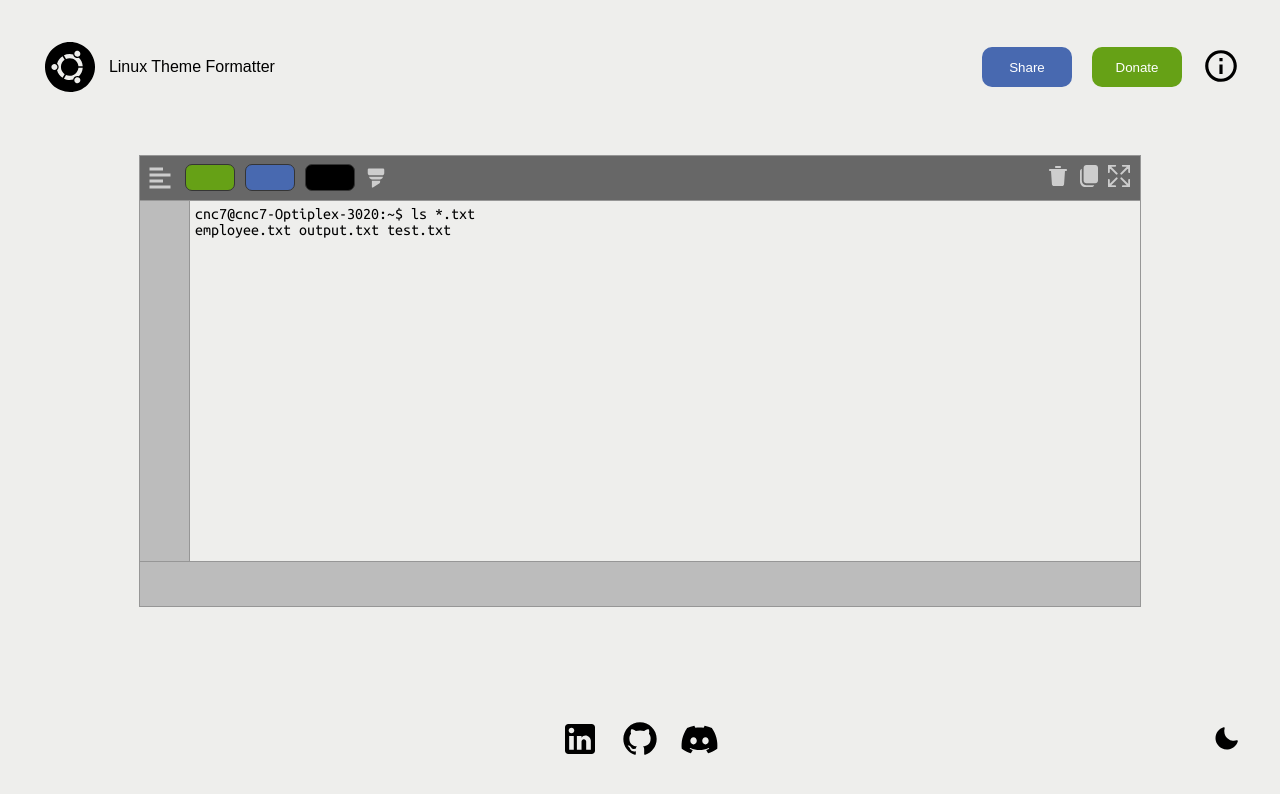
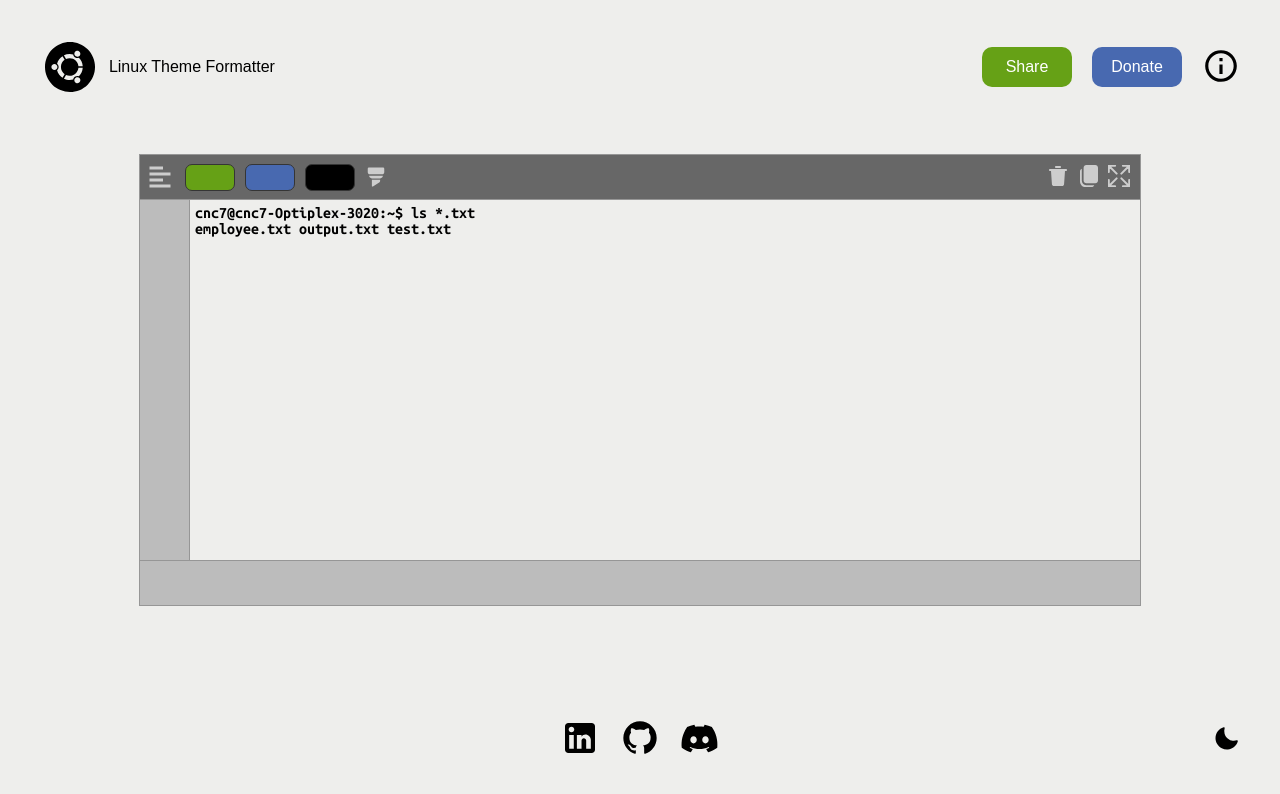
Before and after one commit to ValerianCoelho/Linux-Theme-Formatter, a React (Vite) app: page / in a window 1280 px wide. Shown: the top 794 px of the page. Built offline with nearby package versions, Linux system fonts and the light colour scheme.

Commit message:
Links Added to Buttons

```diff
--- a/src/Components/Navbar/Navbar.jsx
+++ b/src/Components/Navbar/Navbar.jsx
@@ -31,6 +31,10 @@ function Navbar(props) {
       width: 90px;
       height: 40px;
       border-radius: 10px;
+      display: flex;
+      justify-content: center;
+      align-items: center;
+      text-decoration: none;
     }
     .about {
       background-color: ${props.Theme.pageBgColor}
@@ -45,9 +49,9 @@ function Navbar(props) {
           <pre className="title">  Linux Theme Formatter</pre>
         </div>
         <nav className="navigation-section">
-          <button className="btn share-btn">Share</button>
-          <button className="btn donate-btn">Donate</button>
-          <button className="about"><About color={props.Theme.pageFgColor}/></button>
+          <a href={`https://api.whatsapp.com/send?text=' + ${encodeURIComponent(window.document.title + ' - ' + window.location.href)}`} target="_blank" className="btn share-btn">Share</a>
+          <a href="https://www.buymeacoffee.com/vc27" target="_blank" className="btn donate-btn">Donate</a>
+          <button  className="about"><About color={props.Theme.pageFgColor}/></button>
         </nav>
       </header>
     </>
--- a/src/Components/Taskbar/Taskbar.jsx
+++ b/src/Components/Taskbar/Taskbar.jsx
@@ -29,9 +29,9 @@ const Taskbar = (props)=> {
       <footer className="footer">
         <div></div>
         <div className="social-links">
-          <button className="svg-btn"><LinkedIn color={props.Theme.pageFgColor}/></button>
-          <button className="svg-btn"><Github color={props.Theme.pageFgColor}/></button>
-          <button className="svg-btn"><Discord color={props.Theme.pageFgColor}/></button>
+          <a href="https://www.linkedin.com/in/valerian-coelho-835193258/" target="_blank" className="svg-btn"><LinkedIn color={props.Theme.pageFgColor}/></a>
+          <a href="https://github.com/ValerianCoelho" target="_blank" className="svg-btn"><Github color={props.Theme.pageFgColor}/></a>
+          <a href="https://discordapp.com/users/1037802358547161109" target="_blank" className="svg-btn"><Discord color={props.Theme.pageFgColor}/></a>
         </div>
         <button className="svg-btn change-theme" onClick={props.changeTheme}>
           <ChangeThemeBtn color={props.Theme.pageFgColor}/>
--- a/src/Components/TextEditor/TextEditor.jsx
+++ b/src/Components/TextEditor/TextEditor.jsx
@@ -72,6 +72,7 @@ const TextEditor = (props)=> {
     .editor > * {
       font-family: 'Ubuntu Mono', monospace;
       color: ${props.Theme.textColor};
+      font-weight: bold;
   }
   `
   const colorText = (color)=> {
--- a/src/Redux/Theme/themeReducers.jsx
+++ b/src/Redux/Theme/themeReducers.jsx
@@ -6,10 +6,10 @@ const Themes = {
     pageBgColor: '#EEEEEC',
 
     shareBtnFgColor: '#FFFFFF',
-    shareBtnBgColor: '#4869B0',
+    shareBtnBgColor: '#66A116',
 
     donateBtnFgColor: '#FFFFFF',
-    donateBtnBgColor: '#66A116',
+    donateBtnBgColor: '#4869B0',
 
     kernelColor: '#EEEEEC',
     folderColor: '#4869B0',
@@ -29,10 +29,10 @@ const Themes = {
     pageBgColor: '#3A4141',
 
     shareBtnFgColor: '#FFFFFF',
-    shareBtnBgColor: '#3667D0',
+    shareBtnBgColor: '#66A116',
 
     donateBtnFgColor: '#FFFFFF',
-    donateBtnBgColor: '#66A116',
+    donateBtnBgColor: '#3667D0',
 
     kernelColor: '#2C3435',
     folderColor: '#4869B0',
@@ -52,10 +52,10 @@ const Themes = {
     pageBgColor: '#BABABA',
 
     shareBtnFgColor: '#FFFFFF',
-    shareBtnBgColor: '#346CE6',
+    shareBtnBgColor: '#79C710',
 
     donateBtnFgColor: '#000000',
-    donateBtnBgColor: '#79C710',
+    donateBtnBgColor: '#346CE6',
 
     kernelColor: '#320A27',
     folderColor: '#4869B0',
```
